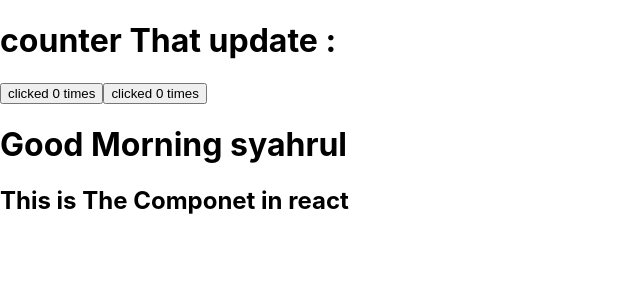
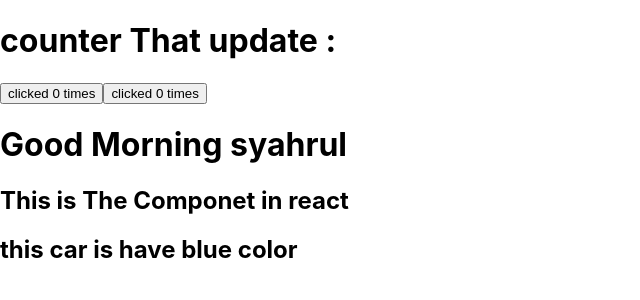
Before and after one commit to syahrulMub/LearnReactApp, a React (Create React App) app: page / in a window 1280 px wide. Shown: the top 300 px of the page, without its empty margins (0-640 px from the left). Built offline with nearby package versions, Linux system fonts and the light colour scheme.

Commit message:
react class

```diff
--- /dev/null
+++ b/src/Car.jsx
@@ -0,0 +1,13 @@
+import React from "react";
+
+class Car extends React.Component {
+  constructor() {
+    super();
+    this.state = { color: "red" };
+  }
+  render() {
+    return <h2>this car is have {this.props.color} color</h2>;
+  }
+}
+
+export default Car;
--- a/src/index.js
+++ b/src/index.js
@@ -4,6 +4,7 @@ import App from "./App";
 import "./index.css";
 import Greeting from "./person";
 import ComponentReact from "./componentReact";
+import Car from "./Car";
 
 const root = ReactDOM.createRoot(document.getElementById("root"));
 root.render(
@@ -11,6 +12,7 @@ root.render(
     <App />
     <Greeting name="syahrul" />
     <ComponentReact />
+    <Car color="blue" />
   </React.StrictMode>,
   document.getElementById("root")
 );
```
